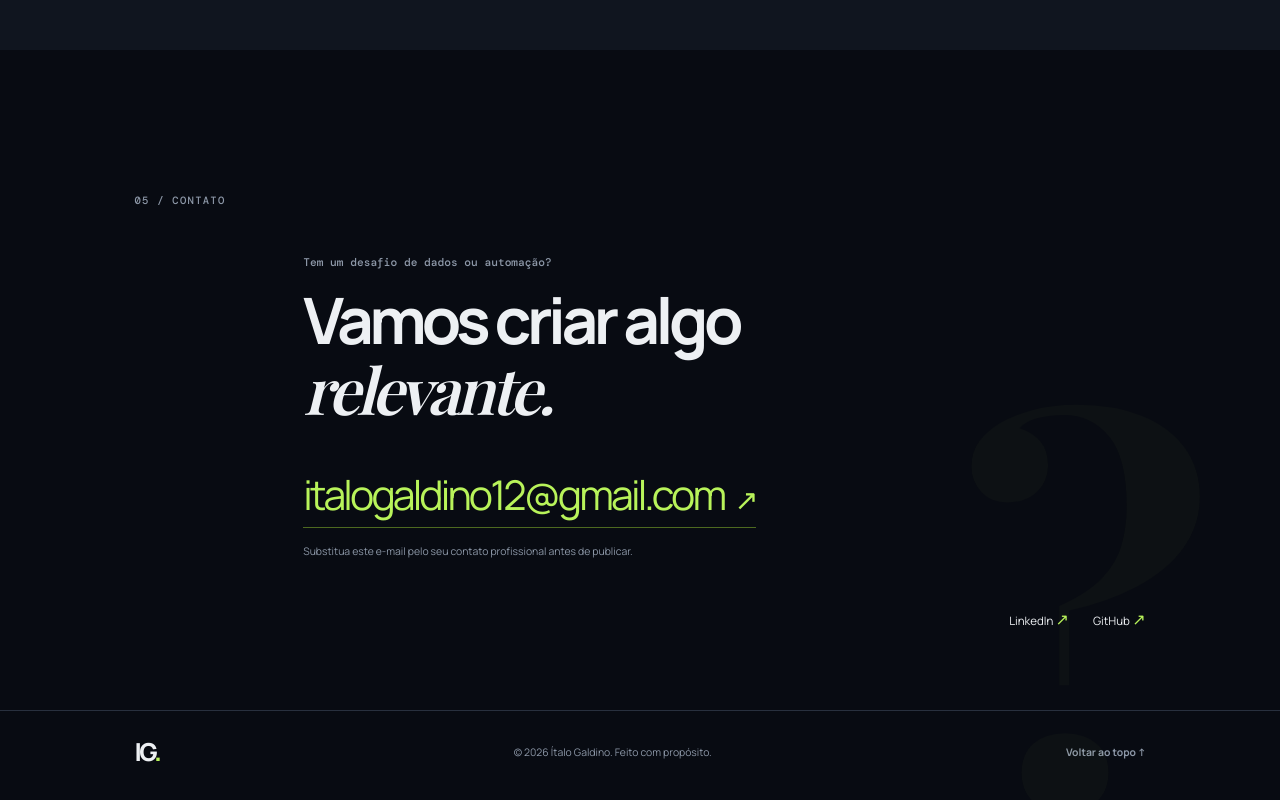
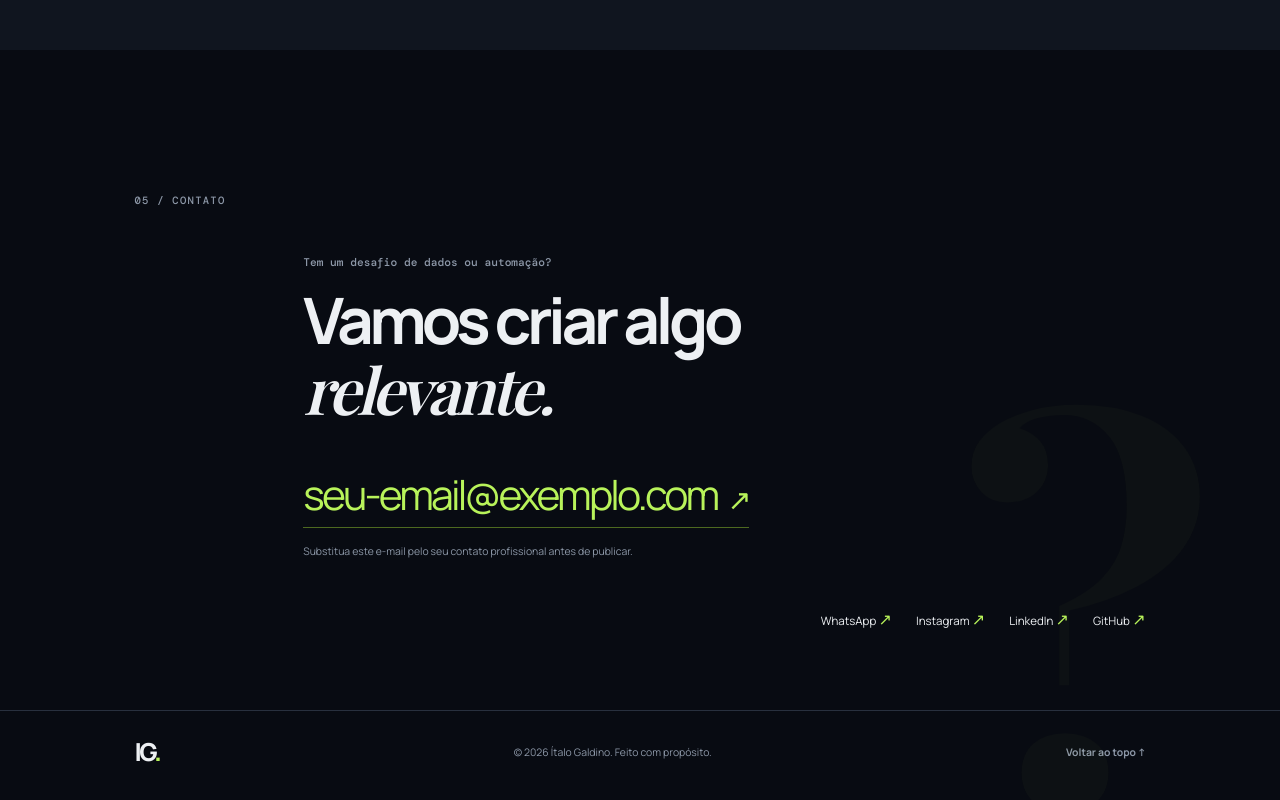
Before and after one commit to italogaldino-cmd/italogaldino-cmd.github.io, a plain HTML site: page index.html in a window 1280 px wide. Shown: the part 4298-5098 px from the top of the page. Drawn offline with nearby package versions, Linux system fonts and the light colour scheme; a web font is replaced by a local one.

Commit message:
Update contact information and links in index.html

```diff
--- a/index.html
+++ b/index.html
@@ -90,8 +90,8 @@
 
     <section class="contact section" id="contato">
       <p class="section-label reveal">05 / CONTATO</p>
-      <div class="contact-content reveal"><p class="contact-pre">Tem um desafio de dados ou automação?</p><h2>Vamos criar algo<br><em>relevante.</em></h2><a class="email-placeholder" href="#" aria-label="Adicione seu e-mail aqui">italogaldino12@gmail.com <span>↗</span></a><p class="placeholder-note">Substitua este e-mail pelo seu contato profissional antes de publicar.</p></div>
-      <div class="contact-links reveal"><a href="#" aria-label="Adicione seu LinkedIn aqui">LinkedIn <span>↗</span></a><a href="https://github.com/italogaldino-cmd" target="_blank" rel="noopener">GitHub <span>↗</span></a></div>
+      <div class="contact-content reveal"><p class="contact-pre">Tem um desafio de dados ou automação?</p><h2>Vamos criar algo<br><em>relevante.</em></h2><a class="email-placeholder" href="#" aria-label="Adicione seu e-mail aqui">seu-email@exemplo.com <span>↗</span></a><p class="placeholder-note">Substitua este e-mail pelo seu contato profissional antes de publicar.</p></div>
+      <div class="contact-links reveal"><a href="https://wa.me/5561994094764?text=Olá%20Ítalo!%20Vi%20seu%20portfólio%20e%20gostaria%20de%20conversar%20sobre%20uma%20solução%20de%20dados%20ou%20automação." target="_blank" rel="noopener">WhatsApp <span>↗</span></a><a href="https://www.instagram.com/ti.italo/" target="_blank" rel="noopener">Instagram <span>↗</span></a><a href="https://www.linkedin.com/in/italogaldino/" target="_blank" rel="noopener">LinkedIn <span>↗</span></a><a href="https://github.com/italogaldino-cmd" target="_blank" rel="noopener">GitHub <span>↗</span></a></div>
     </section>
   </main>
   <footer><a class="brand" href="#inicio">IG<span>.</span></a><p>© <span id="year"></span> Ítalo Galdino. Feito com propósito.</p><a href="#inicio">Voltar ao topo ↑</a></footer>
```
